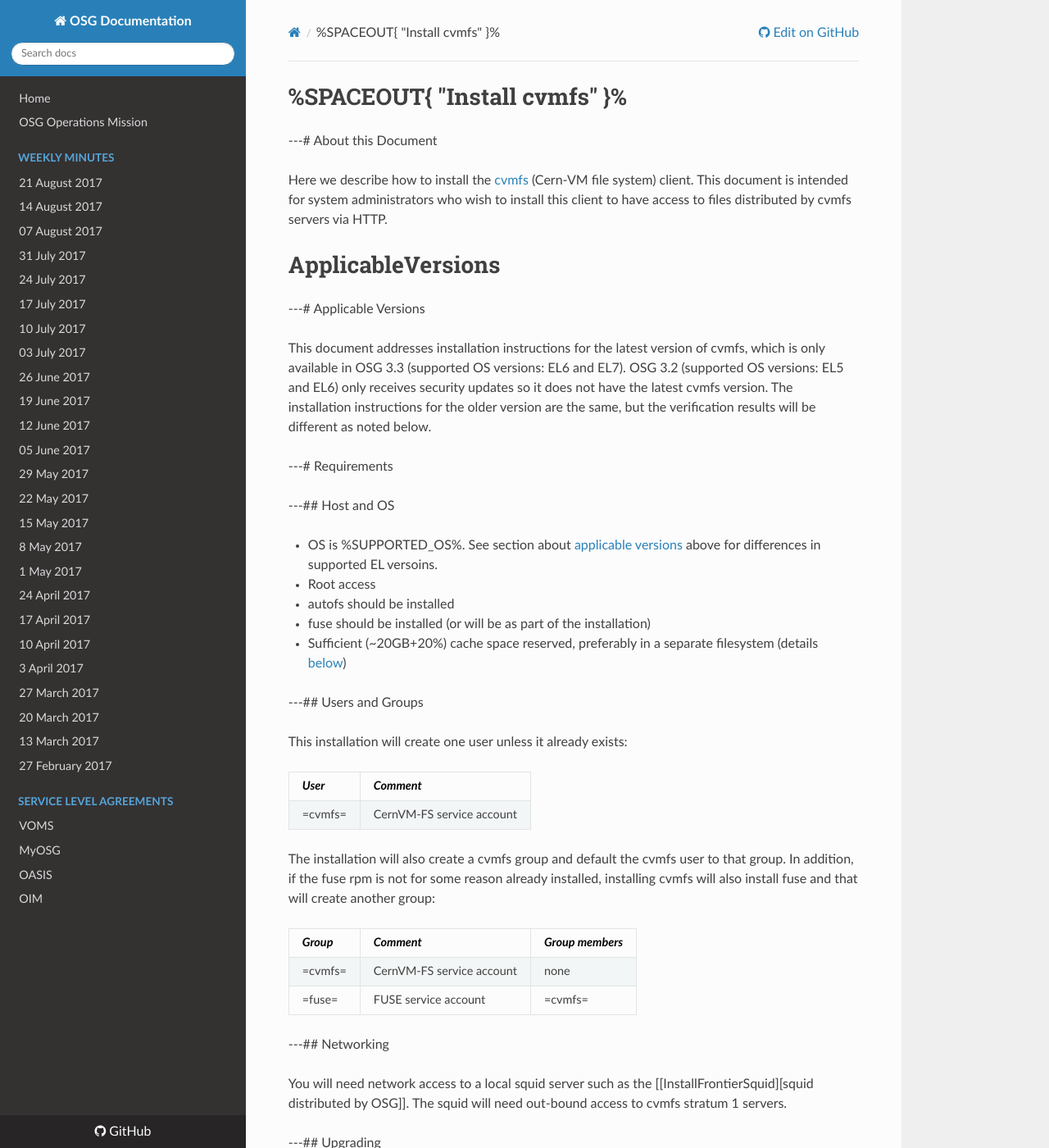
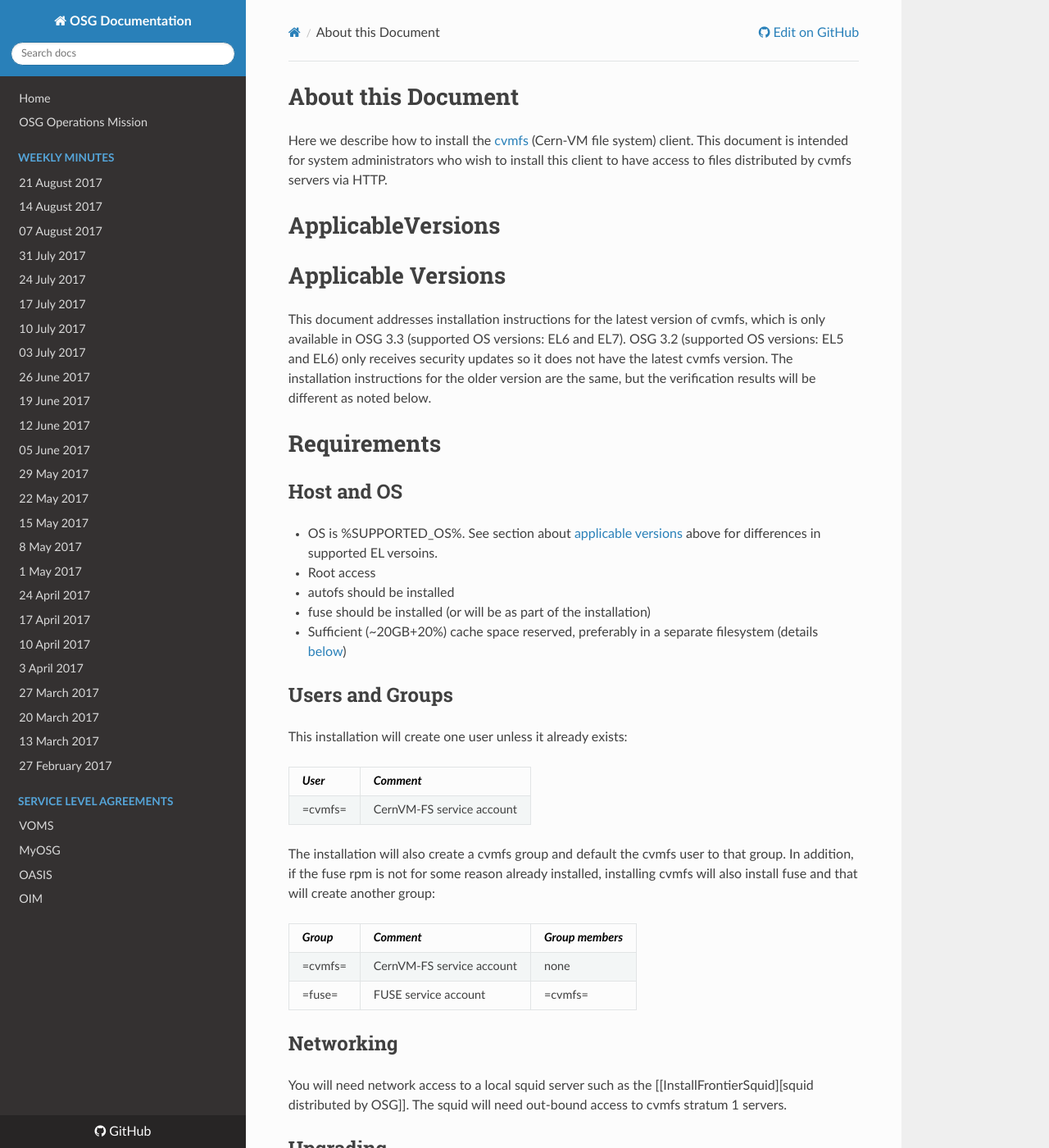
Before and after one commit to osg-htc/operations, an MkDocs documentation site: the page built from docs/cvmfs-install.md, in a window 1280 px wide and 1400 px high. Shown: the whole window at 82% size. Built offline with MkDocs 1.6.1, drawn with Linux system fonts in a browser that asks for light colours; nearby versions of some CDN libraries; old or Windows-style settings are respelled for this version of MkDocs; some of the changed text lies outside the part shown.

Commit message:
Add files via upload

```diff
--- a/docs/cvmfs-install.md
+++ b/docs/cvmfs-install.md
@@ -1,19 +1,17 @@
-# %SPACEOUT{ "Install cvmfs" }%
-
----# About this Document
+# About this Document
 
 Here we describe how to install the [cvmfs](http://cernvm.cern.ch/portal/filesystem) (Cern-VM file system) client.
 This document is intended for system administrators who wish to install
 this client to have access to files distributed by cvmfs servers via HTTP.
 
 #ApplicableVersions
----# Applicable Versions
+# Applicable Versions
 
 This document addresses installation instructions for the latest version of cvmfs, which is only available in OSG 3.3 (supported OS versions: EL6 and EL7). OSG 3.2 (supported OS versions: EL5 and EL6) only receives security updates so it does not have the latest cvmfs version. The installation instructions for the older version are the same, but the verification results will be different as noted below.
 
----# Requirements
+# Requirements
 
----## Host and OS
+## Host and OS
 
    * OS is %SUPPORTED_OS%. See section about [applicable versions](#applicableversions) above for differences in supported EL versoins.
    * Root access
@@ -21,7 +19,7 @@ This document addresses installation instructions for the latest version of cvmf
    * fuse should be installed (or will be as part of the installation)
    * Sufficient (~20GB+20%) cache space reserved, preferably in a separate filesystem (details [below](#4-3-configuring-cvmfs))
 
----## Users and Groups
+## Users and Groups
 
 This installation will create one user unless it already exists:
 
@@ -38,25 +36,25 @@ In addition, if the fuse rpm is not for some reason already installed, installin
 | =fuse= | FUSE service account | =cvmfs= |
 
 
----## Networking
+## Networking
 
 You will need network access to a local squid server such as the [[InstallFrontierSquid][squid distributed by OSG]].
 The squid will need out-bound access to cvmfs stratum 1 servers.
 
----## Upgrading
+## Upgrading
 
 When upgrading from a cvmfs version older than 2.1.20, delete the setting of CVMFS_SERVER_URL in =/etc/cvmfs/domain.d/cern.ch.local=. If that's the only thing in the file (which is likely) then delete the whole file.
 
----# Install Instructions
+# Install Instructions
 
 
----## Installing cvmfs
+## Installing cvmfs
 
 The following will install cvmfs from the OSG yum repository. It will also install cern public keys as well as fuse and autofs if you do not have them, and it will install the configuration for the OSG cvmfs distribution which is called OASIS.
 <pre class="rootscreen">
 </pre>
 
----## Setup of fuse and automount
+## Setup of fuse and automount
 
 Create or edit =/etc/fuse.conf=. It should contain the following in order to allow fuse to do proper file ownership:
 <pre class=file>
@@ -75,7 +73,7 @@ Stopping automount: %GREEN%[ OK ]%ENDCOLOR%
 Starting automount: %GREEN%[ OK ]%ENDCOLOR%
 </pre>
 
----## Configuring cvmfs
+## Configuring cvmfs
 
 Create or edit =/etc/cvmfs/default.local=, a file that controls the cvmfs configuration. Below is a sample configuration, but please note that you will need to *edit the parts in %RED%red%ENDCOLOR%*. In particular, the =CVMFS_HTTP_PROXY= line below must be edited for your site.
 
@@ -95,7 +93,7 @@ of the potential load that could be put upon the stratum one servers.
 Set up the cache limit in =CVMFS_QUOTA_LIMIT= (in MB). The recommended value for most applications is 20000 MB. This is the combined limit for all but the osgstorage.org repositories. This cache will be stored in =/var/lib/cvmfs= by default; to override the location, set =CVMFS_CACHE_BASE= in =/etc/cvmfs/default.local=. Note that an additional 1000 MB is allocated for a separate osgstorage.org repositories cache in =$CVMFS_CACHE_BASE/osgstorage=. To be safe, make sure that at least 20% more than $CVMFS_QUOTA_LIMIT + 1000 MB of space stays available for cvmfs in that filesystem. This is very important, since if that space is not available it can cause many I/O errors and application crashes. Many system administrators choose to put the cache space in a separate filesystem, which is a good way to manage it.
 
 
----# Verifying cvmfs
+# Verifying cvmfs
 
 After cvmfs is installed, you should be able to see the =/cvmfs= directory. But note that it will initially appear to be empty:
 
@@ -120,7 +118,7 @@ cms.cern.ch glast.egi.eu oasis.opensciencegrid.org
 </pre>
 
 
----## Troubleshooting problems
+## Troubleshooting problems
 
 If no directories exist under =/cvmfs/=, you can try the following steps to debug:
 
@@ -130,7 +128,7 @@ If no directories exist under =/cvmfs/=, you can try the following steps to debu
    * <p>If you have changed settings in =/etc/cvmfs/default.local=, and they do not seem to be taking effect, note that there are other configuration files that can override the settings. See the comments at the beginning of =/etc/cvmfs/default.conf= regarding the order in which configuration files are evaluated and look for old files that may have been left from a previous installation.</p>
    * <p>More things to try are in the [upstream documentation](http://cernvm.cern.ch/portal/filesystem/debugmount).</p>
 
----# Starting and Stopping services
+# Starting and Stopping services
 
 Once it is set up, cvmfs is always automatically started when one of the repositories are accessed.
 
@@ -144,7 +142,7 @@ Unmounting /cvmfs/glast.egi.eu: OK
 Unmounting /cvmfs/nova.osgstorage.org: OK
 </pre>
 
----# Screendump of Install
+# Screendump of Install
 
 
 mode="div"
@@ -301,7 +299,7 @@ Unmounting /cvmfs/glast.egi.eu: OK
 Unmounting /cvmfs/nova.osgstorage.org: OK
 [root@fermicloud123 ~]# </pre>
 
----# File Locations
+# File Locations
 
 
 | *Service/Process* | *Configuration File* | *Description* |
@@ -314,7 +312,7 @@ Unmounting /cvmfs/nova.osgstorage.org: OK
 
 
 
----# How to get Help?
+# How to get Help?
 
 If you cannot resolve the problem, there are several ways to receive help:
 
@@ -324,7 +322,7 @@ If you cannot resolve the problem, there are several ways to receive help:
 
 For a full set of help options, see [[HelpProcedure][Help Procedure]].
 
----# References
+# References
 
    * http://cernvm.cern.ch/portal/filesystem/techinformation
    * https://cvmfs.readthedocs.io/en/latest/
```
